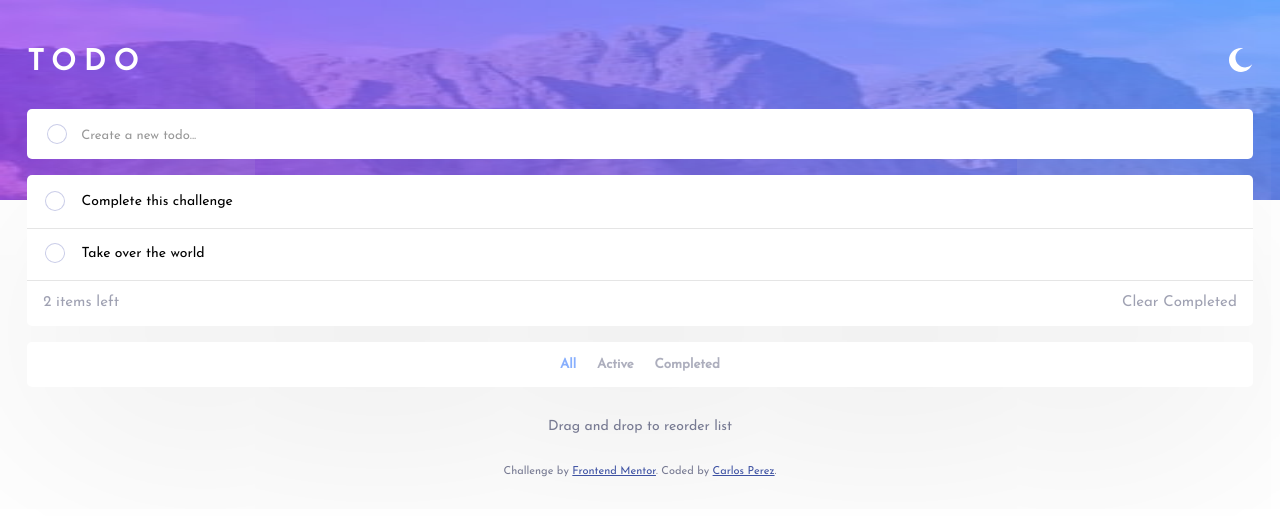
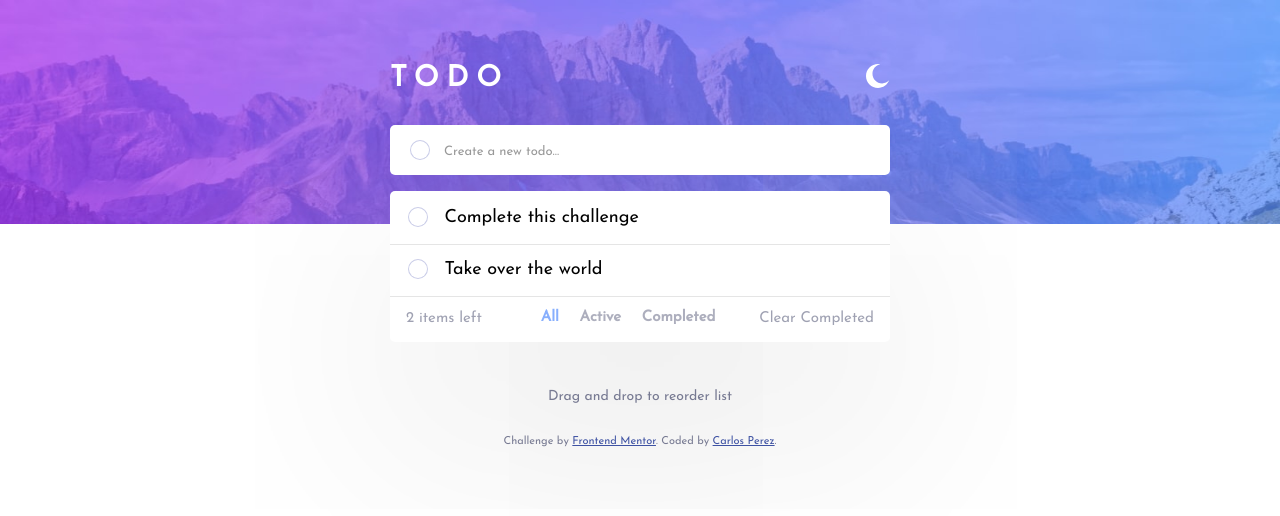
Before and after one commit to Carlos-A-P/react-todo-app, a React (Create React App) app: page / in a window 1280 px wide. Shown: the top 516 px of the page. Built offline with nearby package versions, Linux system fonts and the light colour scheme.

Commit message:
added desktop layout

```diff
--- a/src/App.js
+++ b/src/App.js
@@ -1,17 +1,27 @@
+import { useState } from "react";
 import "./styles/App.css";
 import Footer from "./components/Footer";
 import TodoHeader from "./components/TodoHeader";
 import TodoList from "./components/TodoList";
 
 function App() {
+	const [dark, setDarkTheme] = useState(false);
+
+	const switchTheme = (x) => {
+		console.log("switch");
+		setDarkTheme(!dark);
+	};
+
 	return (
-		<>
+		<div className={dark ? "page-wrap dark-theme" : "page-wrap"}>
 			<main className="App">
-				<TodoHeader />
-				<TodoList />
+				<div className="todo-wrapper">
+					<TodoHeader pageTheme={switchTheme} />
+					<TodoList />
+				</div>
 			</main>
 			<Footer />
-		</>
+		</div>
 	);
 }
 
--- a/src/components/TodoHeader.jsx
+++ b/src/components/TodoHeader.jsx
@@ -1,11 +1,11 @@
 import React from "react";
 import "../styles/TodoHeader.css";
 
-export default function TodoHeader() {
+export default function TodoHeader({ pageTheme }) {
 	return (
 		<div className="header">
 			<h1>Todo</h1>
-			<button></button>
+			<button onClick={() => pageTheme()}></button>
 		</div>
 	);
 }
--- a/src/styles/App.css
+++ b/src/styles/App.css
@@ -9,7 +9,7 @@
 	padding: 0;
 }
 
-body {
+.page-wrap {
 	font-family: "Josefin Sans", sans-serif;
 	padding: 3rem 1.7rem 0;
 	font-weight: 400;
@@ -22,6 +22,15 @@ body {
 	background-color: var(--Very-Light-Gray);
 }
 
-*:hover {
-	transition: 0.3s;
+.todo-wrapper {
+	max-width: 500px;
+	margin: auto;
 }
+
+@media (min-width: 650px) {
+	.page-wrap {
+		background-image: url(../assets/bg-desktop-light.jpg);
+		background-size: 100vw 14rem, cover;
+		padding: 4rem 1.7rem 0;
+	}
+}
--- a/src/styles/Filters.css
+++ b/src/styles/Filters.css
@@ -25,3 +25,20 @@
 .filters button.selected {
 	color: #3a7bfd;
 }
+
+@media (min-width: 650px) {
+	.filters {
+		width: 200px;
+		margin: auto;
+		margin-top: -3rem;
+		padding: 0;
+		margin-bottom: 4rem;
+		left: -12px;
+		position: relative;
+	}
+
+	.filters button {
+		font-size: 15px;
+		opacity: 0.6;
+	}
+}
--- a/src/styles/Todo.css
+++ b/src/styles/Todo.css
@@ -118,3 +118,9 @@ button.delete-task {
 .todo:focus button.delete-task {
 	visibility: visible;
 }
+
+@media (min-width: 650px) {
+	label {
+		font-size: 18px;
+	}
+}
```
